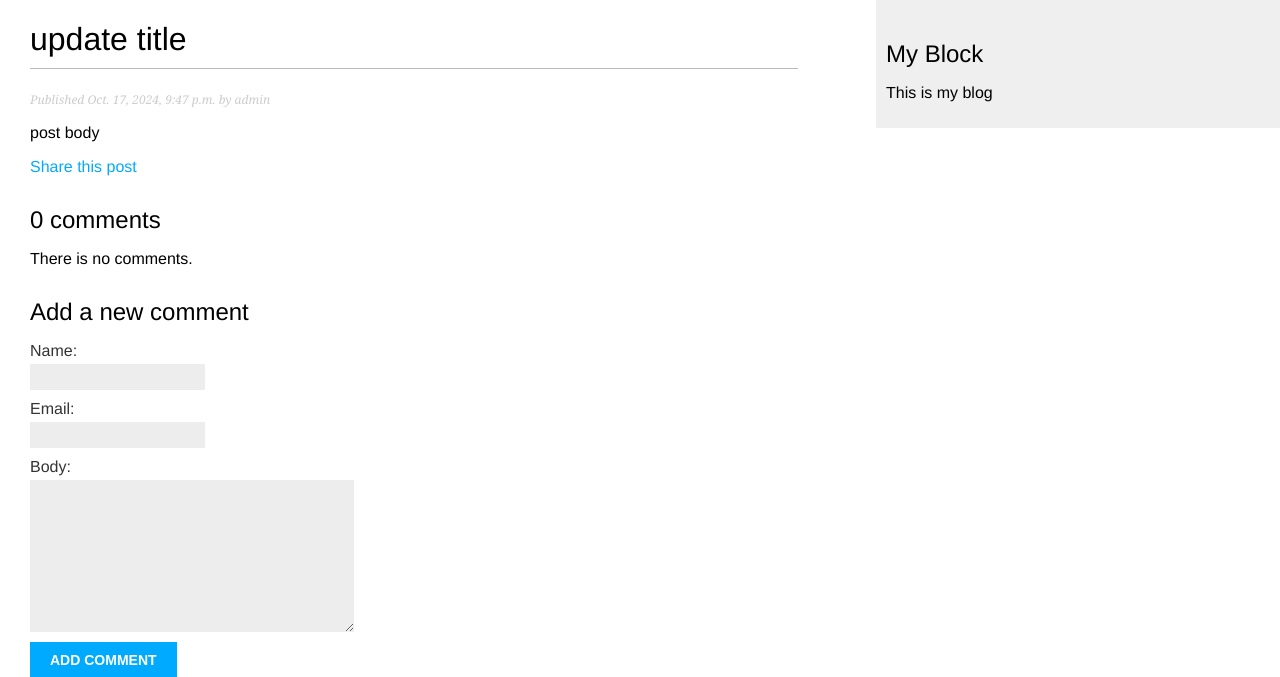
After one commit to seyistry/django_projects, a Django app: a page that uses blogsite/blog/templates/blog/post/detail.html in a window 1280 px wide. The commit adds this page. Shown: the top 677 px of the page. Run offline with Django 5.2, Linux system fonts and the light colour scheme; data comes from the database, SQL or seed files in the repository; both versions use the stored data as it was after the commit.

Commit message:
add comment

```diff
--- /dev/null
+++ b/blogsite/blog/forms.py
@@ -0,0 +1,17 @@
+from django import forms
+from .models import Comment
+
+
+class EmailPostForm(forms.Form):
+    name = forms.CharField(max_length=25)
+    email = forms.EmailField()
+    to = forms.EmailField()
+    comments = forms.CharField(
+        required=False,
+        widget=forms.Textarea
+    )
+
+class CommentForm(forms.ModelForm):
+    class Meta:
+        model = Comment
+        fields = ['name', 'email', 'body']
--- a/blogsite/blog/models.py
+++ b/blogsite/blog/models.py
@@ -1,6 +1,7 @@
 from django.db import models
 from django.utils import timezone
 from django.conf import settings
+from django.urls import reverse
 
 # Create your models here.
 
@@ -16,7 +17,7 @@ class Post(models.Model):
         PUBLISHED = 'PB', 'Published'
 
     title = models.CharField(max_length=250)
-    slug = models.SlugField(max_length=250)
+    slug = models.SlugField(max_length=250, unique_for_date='publish')
     body = models.TextField()
     publish = models.DateTimeField(default=timezone.now)
     created = models.DateTimeField(auto_now_add=True)
@@ -36,3 +37,29 @@ class Post(models.Model):
 
     def __str__(self):
         return self.title
+
+    def get_absolute_url(self):
+        return reverse('blog:post_detail', args=[self.publish.year, self.publish.month, self.publish.day, self.slug])
+
+
+class Comment(models.Model):
+    post = models.ForeignKey(
+        Post,
+        on_delete=models.CASCADE,
+        related_name='comments'
+    )
+    name = models.CharField(max_length=80)
+    email = models.EmailField()
+    body = models.TextField()
+    created = models.DateTimeField(auto_now_add=True)
+    updated = models.DateTimeField(auto_now=True)
+    active = models.BooleanField(default=True)
+
+    class Meta:
+        ordering = ['created']
+        indexes = [
+            models.Index(fields=['created'])
+        ]
+
+    def __str__(self):
+        return f"Comment by {self.name} on {self.post}"
--- a/blogsite/blog/templates/blog/post/detail.html
+++ b/blogsite/blog/templates/blog/post/detail.html
@@ -2,4 +2,24 @@
 {% block content %}
 <h1>{{ post.title }}</h1>
 <p class="date">Published {{ post.publish }} by {{post.author}}</p>
-{{ post.body|linebreaks }} {% endblock %}
+{{ post.body|linebreaks }}
+<p>
+	<a href="{% url 'blog:post_share' post.id %}">Share this post</a>
+</p>
+{% with comments.count as total_comments %}
+<h2>
+	{{ total_comments }} comment{{ total_comments|pluralize }}
+</h2>
+{% endwith %}
+{% for comment in comments %}
+	<div class="comment">
+		<p class="info">
+			Comment {{ forloop.counter }} by {{ comment.name }} {{ comment.created }}
+		</p>
+		{{ comment.body }}
+	</div>
+	{% empty %}
+	<p>There is no comments.</p>
+{% endfor %}
+{% include "blog/post/include/comment_form.html" %}
+{% endblock %}
--- /dev/null
+++ b/blogsite/blog/templates/blog/post/include/comment_form.html
@@ -0,0 +1,8 @@
+<h2>Add a new comment</h2>
+<form action="{% url 'blog:post_comment' post.id %}" method="post">
+	{{ form.as_p }}
+	{% csrf_token %}
+	<p>
+		<input type="submit" value="Add comment">
+	</p>
+</form>
--- a/blogsite/blog/templates/blog/post/list.html
+++ b/blogsite/blog/templates/blog/post/list.html
@@ -4,9 +4,10 @@
 	<h1>My Blog</h1>
 	{% for post in posts %}
 		<h2>
-			<a href="{% url 'blog:post_detail' post.id %}"> {{ post.title }} </a>
+			<a href="{{ post.get_absolute_url }}"> {{ post.title }} </a>
 		</h2>
 		<p class="date">Published {{ post.publish }} by {{ post.author }}</p>
 		{{ post.body|truncatewords:30|linebreaks }}
 	{% endfor %}
+	{% include "pagination.html" with page=page_obj %}
 {% endblock %}
--- a/blogsite/blog/urls.py
+++ b/blogsite/blog/urls.py
@@ -1,8 +1,23 @@
 from django.urls import path
-from .views import post_detail, post_list
+from .views import (
+	post_detail,
+	post_list,
+	PostListView,
+	PostDetailView,
+	post_share,
+	post_comment
+	)
 app_name = 'blog'
 
 urlpatterns = [
-    path('', post_list, name='post_list'),
-    path('<int:id>/', post_detail, name='post_detail')
+    # path('', post_list, name='post_list'),
+    path('', PostListView.as_view(), name='post_list'),
+    # path('<int:year>/<int:month>/<int:day>/<slug:post>/',
+    #      post_detail, name='post_detail')
+    path('<int:year>/<int:month>/<int:day>/<slug:post>/',
+         PostDetailView.as_view(), name='post_detail'),
+    path('<int:post_id>/share/', post_share, name='post_share'),
+    path(
+        '<int:post_id>/comment/', post_comment, name='post_comment'
+    ),
 ]
--- a/blogsite/blog/views.py
+++ b/blogsite/blog/views.py
@@ -1,17 +1,156 @@
 from django.shortcuts import render, get_object_or_404
+from django.core.paginator import PageNotAnInteger, EmptyPage, Paginator
 from .models import Post
 from django.http import Http404
+from django.views.decorators.http import require_POST
+from django.views import generic
+from .forms import EmailPostForm, CommentForm
+from django.core.mail import send_mail
 
 # Create your views here.
 
 
 def post_list(request):
-    posts = Post.published.all()
+    post_list = Post.published.all()
+    # pagination with three post per page
+    paginator = Paginator(post_list, 3)
+    page_number = request.GET.get('page', 1)
+    try:
+        posts = paginator.page(page_number)
+    except PageNotAnInteger:
+        # if page is not an integer
+        posts = paginator.page(1)
+    except EmptyPage:
+        posts = paginator.page(paginator.num_pages)
     return render(request, 'blog/post/list.html', {'posts': posts})
 
 
-def post_detail(request, id):
-    post = Post.published.get(id=id)
-    post = get_object_or_404(Post, id=id, status=Post.Status.PUBLISHED)
+def post_detail(request, year, month, day, post):
+    # post = Post.published.get(id=id)
+    post = get_object_or_404(
+        Post,
+        status=Post.Status.PUBLISHED,
+        slug=post,
+        publish__year=year,
+        publish__month=month,
+        publish__day=day)
 
-    return render(request, 'blog/post/detail.html', {'post': post})
+    comments = post.comments.filter(active=True)
+    form = CommentForm()
+
+    return render(request, 'blog/post/detail.html',
+                  {
+                      'post': post,
+                      'comments': comments,
+                      "form": form,
+                  }
+                  )
+
+
+class PostListView(generic.ListView):
+    queryset = Post.published.all()
+    context_object_name = 'posts'
+    paginate_by = 2
+    template_name = 'blog/post/list.html'
+
+
+class PostDetailView(generic.DetailView):
+    # model = Post
+    context_object_name = 'post'
+    template_name = 'blog/post/detail.html'
+
+    def get_object(self):
+        # Get the parameters from the URL
+        slug = self.kwargs.get('post')
+        year = self.kwargs.get('year')
+        month = self.kwargs.get('month')
+        day = self.kwargs.get('day')
+
+        # Query using both slug and dat
+        return get_object_or_404(
+            Post,
+            slug=slug,
+            publish__year=year,
+            publish__month=month,
+            publish__day=day
+        )
+
+    def get_context_data(self, **kwargs):
+        # Get the default context data (the post object)
+        context = super().get_context_data(**kwargs)
+
+        # Add comments to the context
+        post = self.get_object()
+        context['comments'] = post.comments.filter(active=True)
+        context['form'] = CommentForm()
+        return context
+
+
+def post_share(request, post_id):
+    post = get_object_or_404(
+        Post,
+        id=post_id,
+        status=Post.Status.PUBLISHED
+    )
+    sent = False
+
+    if request.method == 'POST':
+        form = EmailPostForm(request.POST)
+        if form.is_valid():
+            cd = form.cleaned_data
+            # send mail
+            post_url = request.build_absolute_uri(
+                post.get_absolute_url()
+            )
+            subject = (
+                f"{cd['name']} ({cd['email']}) "
+                f"recommends you to read {post.title}"
+            )
+
+            message = (
+                f"Read {post.title} at {post_url}\n\n"
+            )
+
+            send_mail(subject=subject, message=message,
+                      from_email=None, recipient_list=[cd['to']])
+            sent = True
+    else:
+        form = EmailPostForm()
+
+    return render(
+        request,
+        'blog/post/share.html',
+        {
+            'post': post,
+            'form': form,
+            'sent': sent
+        }
+    )
+
+
+@require_POST
+def post_comment(request, post_id):
+    post = get_object_or_404(
+        Post,
+        id=post_id,
+        status=Post.Status.PUBLISHED
+    )
+
+    comment = None
+
+    form = CommentForm(data=request.POST)
+
+    if form.is_valid():
+        comment = form.save(commit=False)
+        comment.post = post
+        comment.save()
+
+    return render(
+        request,
+        'blog/post/comment.html',
+        {
+            'post': post,
+            'form': form,
+            'comment': comment
+        }
+    )
```
Also changed, not shown: blogsite/blog/admin.py (+7 -1 lines), blogsite/blog/templates/blog/post/comment.html (added, +12 -0 lines), blogsite/blog/templates/blog/post/share.html (added, +13 -0 lines), blogsite/blog/templates/pagination.html (added, +13 -0 lines), blogsite/config/settings.py (+9 -0 lines), blogsite/blog/migrations/0002_alter_post_slug.py (added), blogsite/blog/migrations/0003_comment.py (added), blogsite/db.sqlite3, 1 other file.
